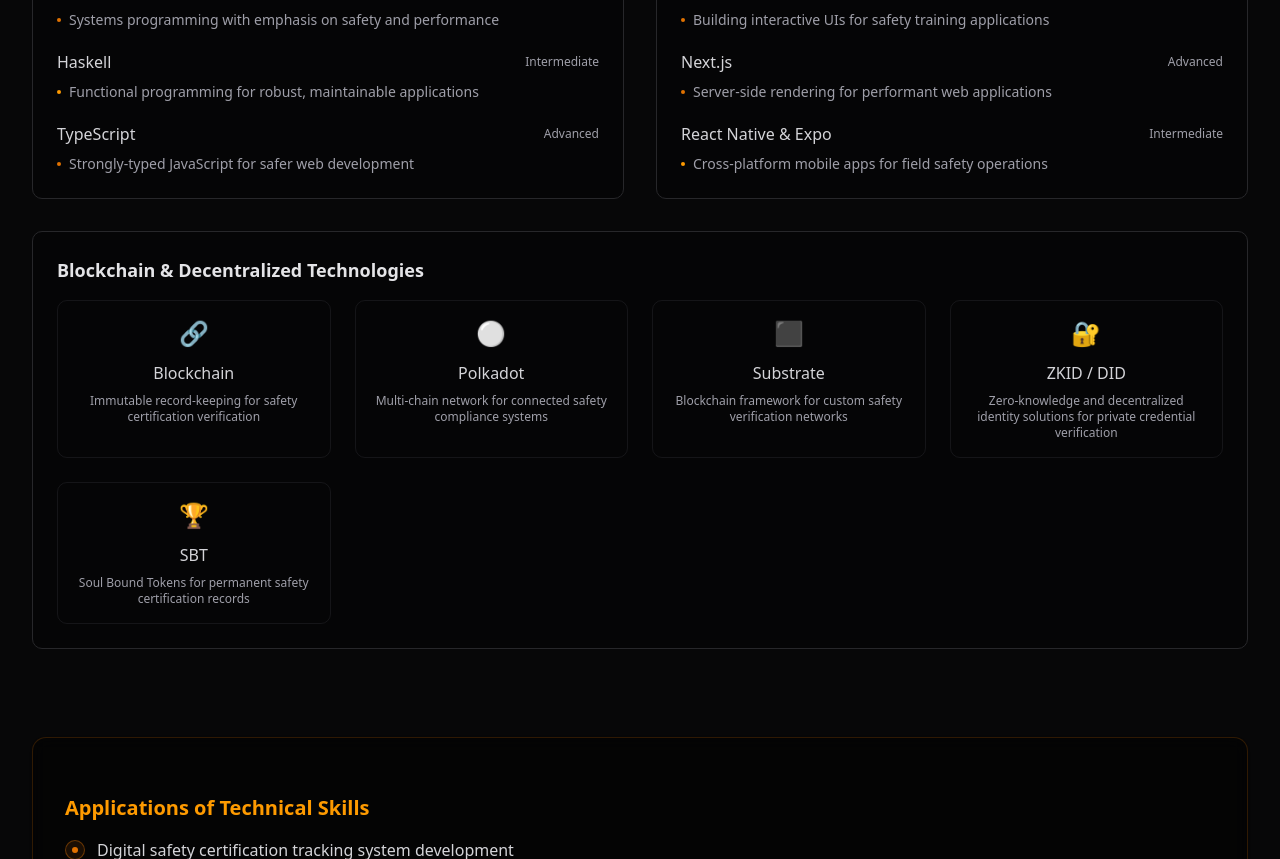
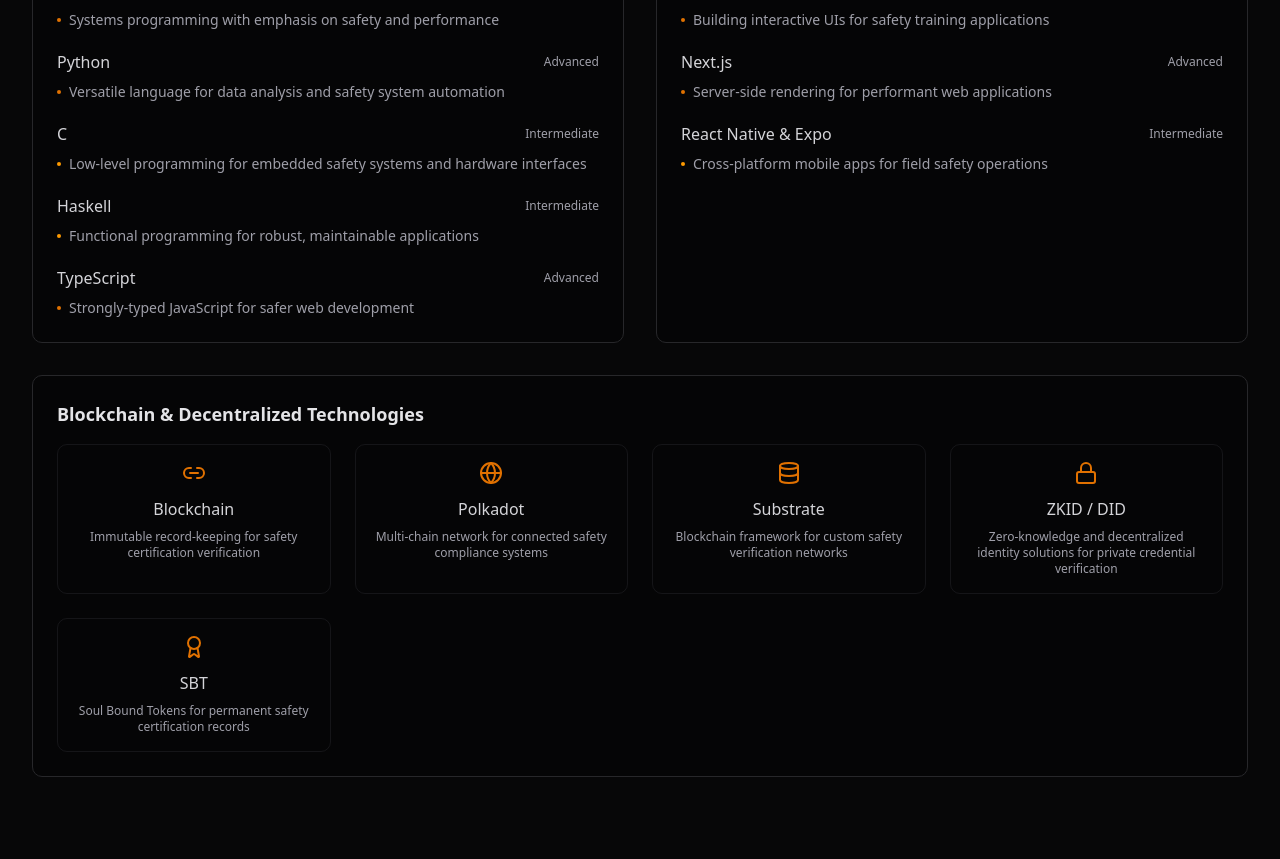
Before and after one commit to ArsCodeAmatoria/kojinfox, a Next.js app: page /about in a window 1280 px wide. Shown: the part 3700-4559 px from the top of the page. Built offline with nearby package versions, Linux system fonts and the light colour scheme.

Commit message:
Replace emojis with Lucide icons and add Python and C to programming languages

```diff
--- a/src/app/about/page.tsx
+++ b/src/app/about/page.tsx
@@ -1,6 +1,6 @@
 'use client';
 
-import { Medal, Award, GraduationCap, Calendar, CheckCircle } from "lucide-react";
+import { Medal, Award, GraduationCap, Calendar, CheckCircle, Link2, Globe, Database, Lock, Award as AwardIcon, Code, FileCode } from "lucide-react";
 import { Separator } from "@/components/ui/separator";
 import { Card, CardContent } from "@/components/ui/card";
 import { Badge } from "@/components/ui/badge";
@@ -392,6 +392,18 @@
                         color: "bg-amber-600"
                       },
                       {
+                        name: "Python",
+                        description: "Versatile language for data analysis and safety system automation",
+                        proficiency: "Advanced",
+                        color: "bg-amber-600"
+                      },
+                      {
+                        name: "C",
+                        description: "Low-level programming for embedded safety systems and hardware interfaces",
+                        proficiency: "Intermediate",
+                        color: "bg-amber-500"
+                      },
+                      {
                         name: "Haskell",
                         description: "Functional programming for robust, maintainable applications",
                         proficiency: "Intermediate",
@@ -474,27 +486,27 @@
                       {
                         name: "Blockchain",
                         description: "Immutable record-keeping for safety certification verification",
-                        icon: "🔗"
+                        icon: <Link2 className="h-6 w-6 text-amber-600" />
                       },
                       {
                         name: "Polkadot",
                         description: "Multi-chain network for connected safety compliance systems",
-                        icon: "⚪"
+                        icon: <Globe className="h-6 w-6 text-amber-600" />
                       },
                       {
                         name: "Substrate",
                         description: "Blockchain framework for custom safety verification networks",
-                        icon: "⬛"
+                        icon: <Database className="h-6 w-6 text-amber-600" />
                       },
                       {
                         name: "ZKID / DID",
                         description: "Zero-knowledge and decentralized identity solutions for private credential verification",
-                        icon: "🔐"
+                        icon: <Lock className="h-6 w-6 text-amber-600" />
                       },
                       {
                         name: "SBT",
                         description: "Soul Bound Tokens for permanent safety certification records",
-                        icon: "🏆"
+                        icon: <AwardIcon className="h-6 w-6 text-amber-600" />
                       }
                     ].map((tech, i) => (
                       <motion.div
@@ -505,7 +517,7 @@
                         transition={{ delay: 0.1 * i }}
                         className="flex flex-col items-center text-center p-4 rounded-lg border border-zinc-800/50 hover:border-amber-600/30 transition-all duration-300"
                       >
-                        <div className="text-2xl mb-3">{tech.icon}</div>
+                        <div className="mb-3">{tech.icon}</div>
                         <h5 className="font-medium text-zinc-300 mb-2">{tech.name}</h5>
                         <p className="text-xs text-zinc-400">{tech.description}</p>
                       </motion.div>
```
